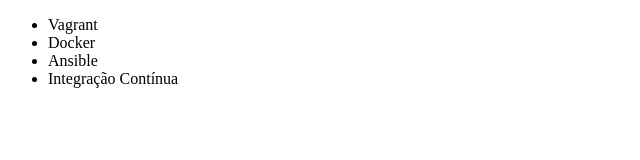
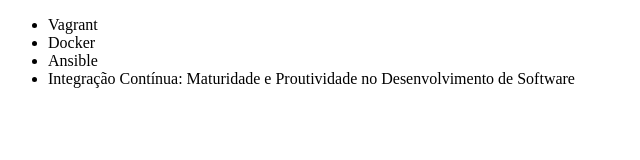
Before and after one commit to romulo-alves/aula-de-git, a plain HTML site: page index.html in a window 1280 px wide. Shown: the whole page, without its empty margins (0-640 px from the left). Drawn offline with Linux system fonts and the light colour scheme.

Commit message:
Renomeando curso de integraçã contínua

```diff
--- a/index.html
+++ b/index.html
@@ -9,7 +9,7 @@
         <li>Vagrant</li>
         <li>Docker</li>
         <li>Ansible</li>
-        <li>Integração Contínua</li>
+        <li>Integração Contínua: Maturidade e Proutividade no Desenvolvimento de Software</li>
     </ul>
 </body>
 </html>
```
